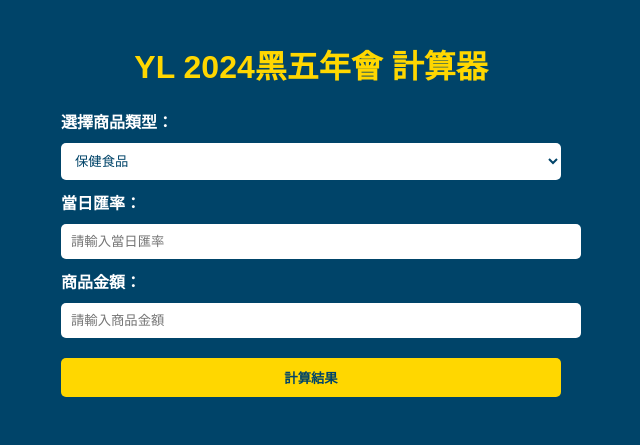
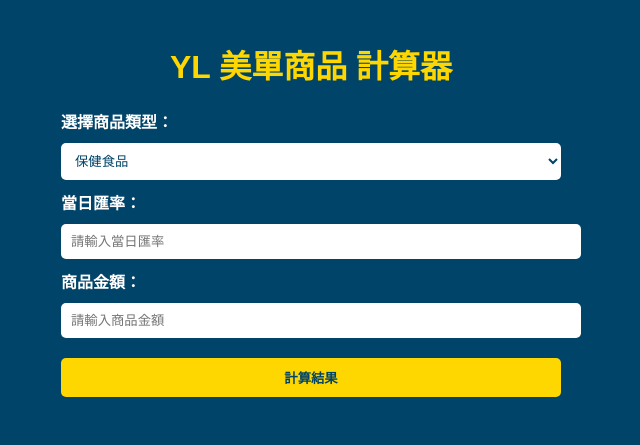
Before and after one commit to CoopeannCh/Webiss, a plain HTML site: page index.html in a window 1280 px wide. Shown: the whole page, without its empty margins (329-969 px from the left). Drawn offline with Linux system fonts and the light colour scheme.

Commit message:
Update index.html

```diff
--- a/index.html
+++ b/index.html
@@ -3,7 +3,7 @@
 <head>
     <meta charset="UTF-8">
     <meta name="viewport" content="width=device-width, initial-scale=1.0">
-    <title>YL 2024黑五年會 計算器</title>
+    <title>YL 美單商品 計算器</title>
     <style>
         body {
             font-family: Arial, sans-serif;
@@ -48,7 +48,7 @@
     </style>
 </head>
 <body>
-    <h1>YL 2024黑五年會 計算器</h1>
+    <h1>YL 美單商品 計算器</h1>
 
     <!-- 下拉式選單 -->
     <label for="category">選擇商品類型：</label>
```
